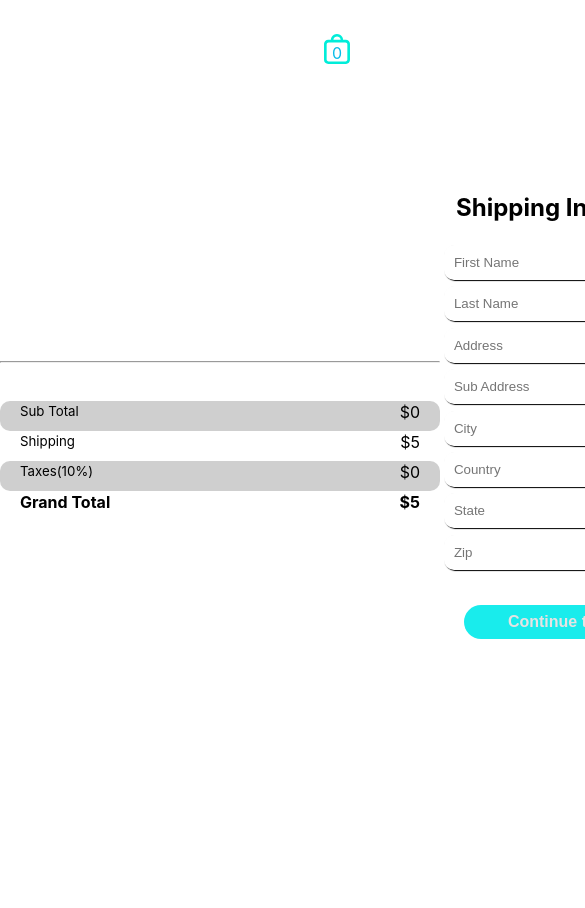
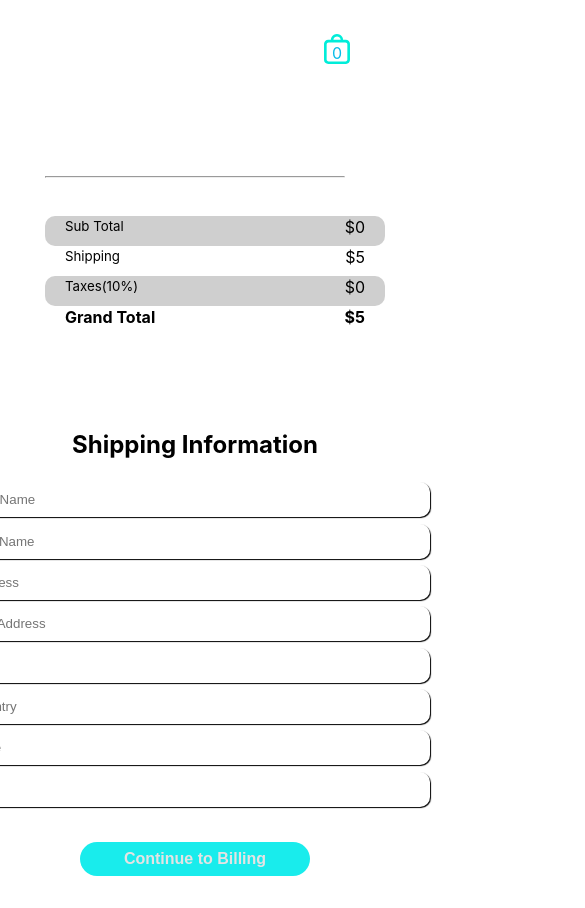
Before and after one commit to stetsonharding/musical-sweatpants, a React (Create React App) app: page /orderDetails in a window 390 px wide. Shown: the top 908 px of the page, 585 px wide, since content can reach past the window. Before the commit the page ends 844 px from the top, so only its background shows below. Built offline with nearby package versions, Linux system fonts and the light colour scheme.

Commit message:
order info layout order details inital responsive.

```diff
--- a/src/components/orderInfo/OrderInfoLayout.js
+++ b/src/components/orderInfo/OrderInfoLayout.js
@@ -1,6 +1,4 @@
 import React, {useState} from "react";
-
-import { useCurrentAlbumContext } from "../../providers/CurrentAlbumProvider";
 //components
 import CartBadge from "../builder/CartBadge";
 import OrderDetails from "./OrderDetails";
@@ -8,28 +6,22 @@ import ShippingForm from "./ShippingForm"
 import BillingForm from "./BillingForm";
 import PaymentForm from "./PaymentForm";
 
+import "../../css/OrderInfoLayout.css"
 
 export default function OrderInfoLayout() {
-  const [currentAlbum] = useCurrentAlbumContext();
+
   const [show, setShow] = useState(0)
+  return (
+    <div className='order-info-container'>
+      <CartBadge />
 
-
-  return (
-
-    <div>
-     <CartBadge />
-     <div style={{display: 'flex', alignItems: 'center', height: '100vh', justifyContent: 'space-evenly' }}>
-      <OrderDetails />
-
-
-
-      {show === 0 ? <ShippingForm setShow={setShow}/> : show === 1 ? <BillingForm setShow={setShow}/> : show === 2 ? <PaymentForm /> : null }
-
+      <div className="order-info">
+        <OrderDetails />
+        {show === 0 ? <ShippingForm setShow={setShow}/> : show === 1 ? <BillingForm setShow={setShow}/> : show === 2 ? <PaymentForm /> : null }
       </div>
 
     </div>
 
+  );
 
-
-  );
 }
--- a/src/css/OrderDetails.css
+++ b/src/css/OrderDetails.css
@@ -1,6 +1,6 @@
 /* container */
 .order-details-container {
-  width: 450px;
+  width: 420px;
   display: flex;
   justify-content: center;
   flex-direction: column;
@@ -12,6 +12,7 @@
   display: flex;
   justify-content: space-between;
   width: 400px;
+
   height: 10px;
   padding: 10px 20px 10px;
 }
@@ -28,3 +29,13 @@
 .order-details-price #grand-total {
   font-weight: bold;
 }
+
+
+@media(max-width: 1000px){
+  .order-details-container{
+    width: 300px;
+  }
+  .order-details-price{
+    width: 300px;
+  }
+}
--- /dev/null
+++ b/src/css/OrderInfoLayout.css
@@ -0,0 +1,16 @@
+.order-info{
+display: flex;
+align-items: center;
+justify-content: space-evenly;
+height: 100vh;
+margin-top: 4rem;
+}
+
+
+@media(max-width: 1000px){
+.order-info{
+    flex-direction: column;
+    justify-content: center;
+    align-items: center;
+}
+}
```
